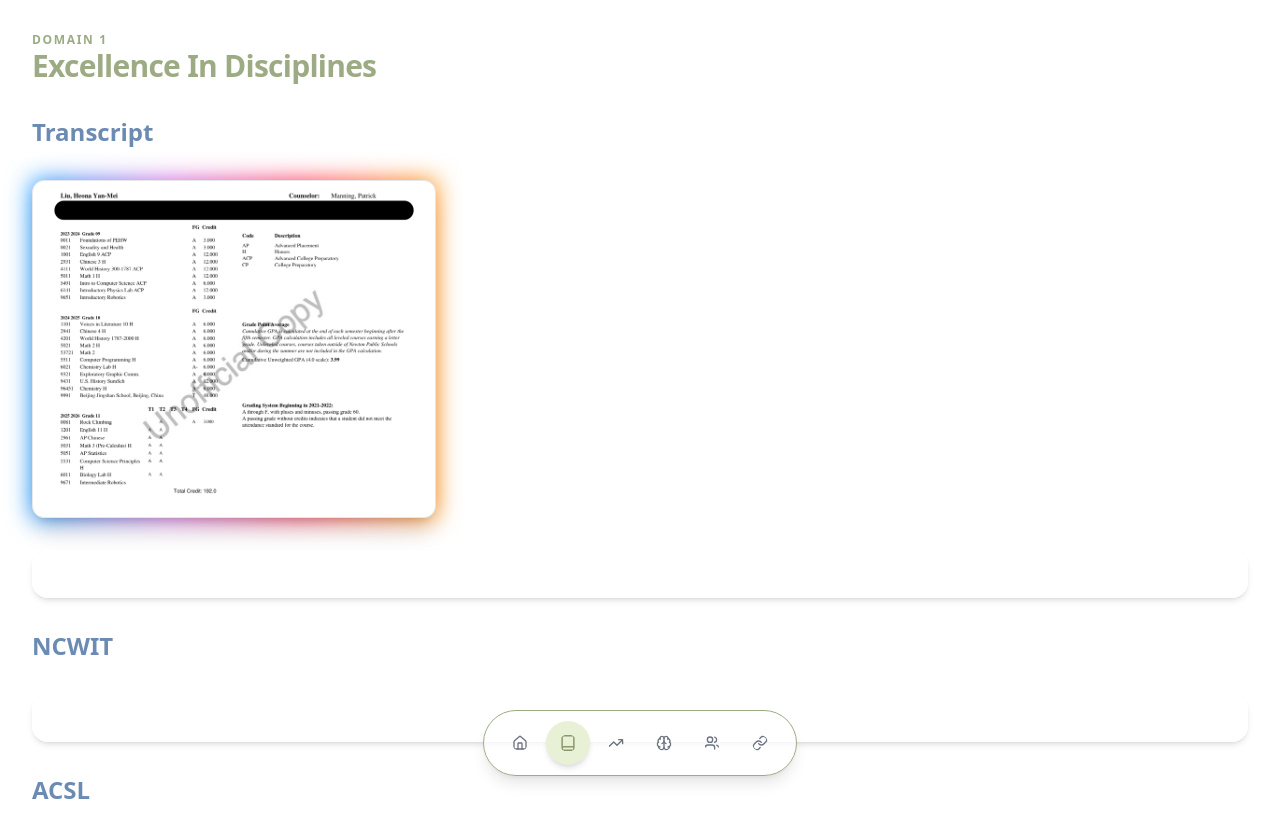
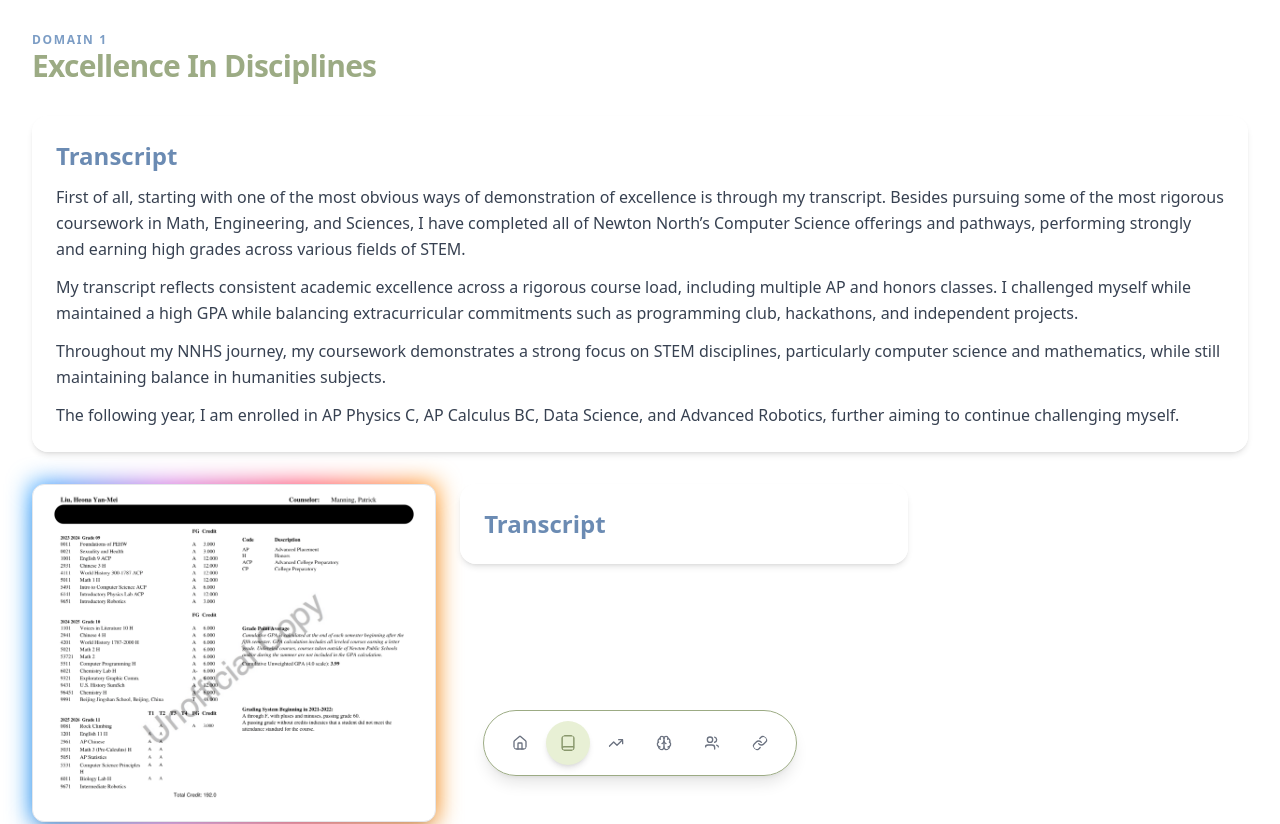
Before and after one commit to heonaliu/stem, a React (Vite) app: page /domain1 in a window 1280 px wide. Shown: the top 824 px of the page. Built offline with nearby package versions, Linux system fonts and the light colour scheme.

Commit message:
adjust flex so that image and description line up next to each other
transcript portion added

```diff
--- a/src/components/Card.jsx
+++ b/src/components/Card.jsx
@@ -1,9 +1,9 @@
-export default function Card({ title, image}) {
-    return (
-        <div className= "bg-white/80 backdrop-blur rounded-2xl shadow-md p-4 md:p-6 flex flex col gap-4 w-full"
-        >
-            {title}
-            {image}
-        </div>
-    )
+export default function Card({ children }) {
+  return (
+    <div className="bg-white/80 backdrop-blur rounded-2xl shadow-md p-5 md:p-6 w-full">
+      <div className="flex flex-col gap-3 text-gray-700 leading-relaxed">
+        {children}
+      </div>
+    </div>
+  );
 }
--- a/src/components/Header.jsx
+++ b/src/components/Header.jsx
@@ -1,7 +1,7 @@
 export default function Header({ domain, title }) {
   return (
     <h1 className="text-4xl font-bold text-primary-500">
-      <p className="text-xs font-semibold tracking-[0.14em] text-burnt-peach-600 uppercase">
+      <p className="text-xs font-semibold tracking-[0.14em] text-accent-500 uppercase">
         Domain {domain}
       </p>
       <h2 className="text-2xl font-black tracking-tight text-graphite-900 sm:text-3xl">
--- a/src/pages/Domain1.jsx
+++ b/src/pages/Domain1.jsx
@@ -6,22 +6,60 @@ import { GlowCard } from "@/components/GlowCard";
 import transcript from "../assets/public/transcript.png";
 
 export default function Domain1() {
-
   return (
     <div className="p-8 flex flex-col gap-8">
       <Header domain="1" title="Excellence In Disciplines" />
-      <Subheading title="Transcript" />
-      <GlowCard image={transcript} />
-      <Card children={"yayy"} />
+
+      <Card>
+        <Subheading title="Transcript" />
+        <p>
+          First of all, starting with one of the most obvious ways of
+          demonstration of excellence is through my transcript. Besides pursuing
+          some of the most rigorous coursework in Math, Engineering, and
+          Sciences, I have completed all of Newton North’s Computer Science
+          offerings and pathways, performing strongly and earning high grades
+          across various fields of STEM.
+        </p>
+        <p>
+          My transcript reflects consistent academic excellence across a
+          rigorous course load, including multiple AP and honors classes. I
+          challenged myself while maintained a high GPA while balancing
+          extracurricular commitments such as programming club, hackathons, and
+          independent projects.
+        </p>
+
+        <p>
+          Throughout my NNHS journey, my coursework demonstrates a strong focus
+          on STEM disciplines, particularly computer science and mathematics,
+          while still maintaining balance in humanities subjects.
+        </p>
+        <p>
+          The following year, I am enrolled in AP Physics C, AP Calculus BC,
+          Data Science, and Advanced Robotics, further aiming to continue
+          challenging myself.
+        </p>
+      </Card>
+
+      <div className="flex flex-wrap gap-6 items-start">
+        <div className="shrink-0">
+          <GlowCard image={transcript} />
+        </div>
+
+        <div className="flex-1 min-w-[250px] max-w-md">
+          <Card>
+            <Subheading title="Transcript" />
+          </Card>
+        </div>
+      </div>
 
       <Subheading title="NCWIT" />
-      <Card children={"yayy"} />
+      <Card title="NCWIT" />
 
       <Subheading title="ACSL" />
-      <Card children={"yayy"} />
+      <Card title="ACSL" />
 
       <Subheading title="MIT Blueprint" />
-      <Card children={"yayy"} />
+      <Card title="MIT Blueprint" />
     </div>
   );
 }
```
